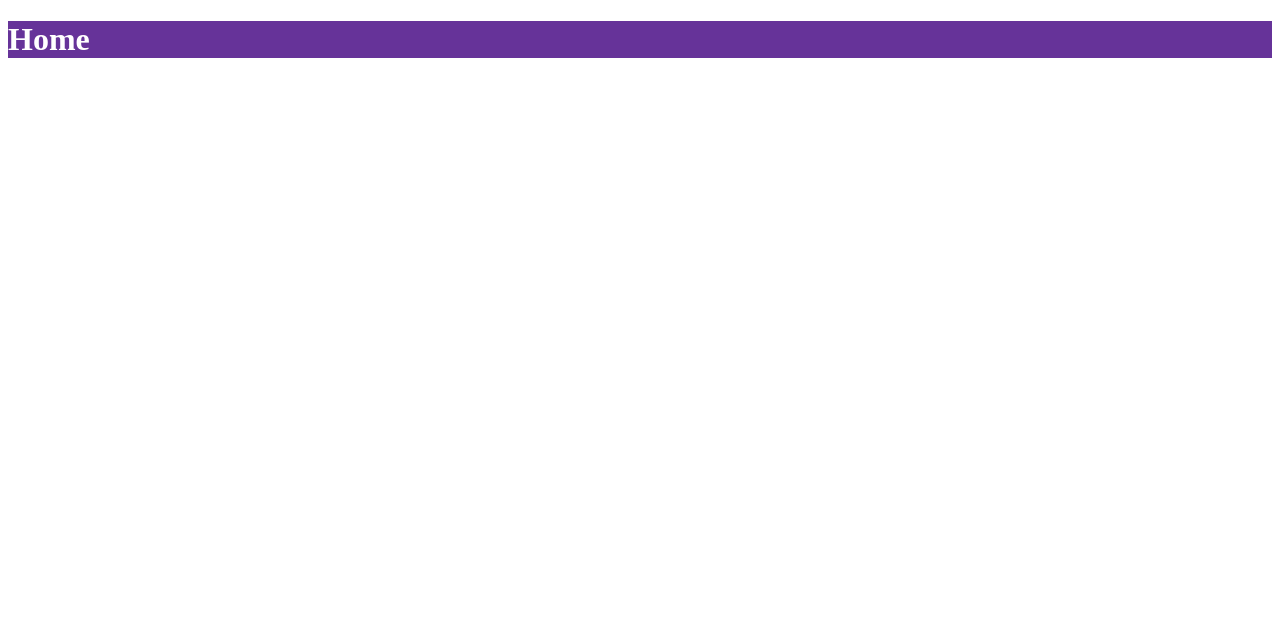
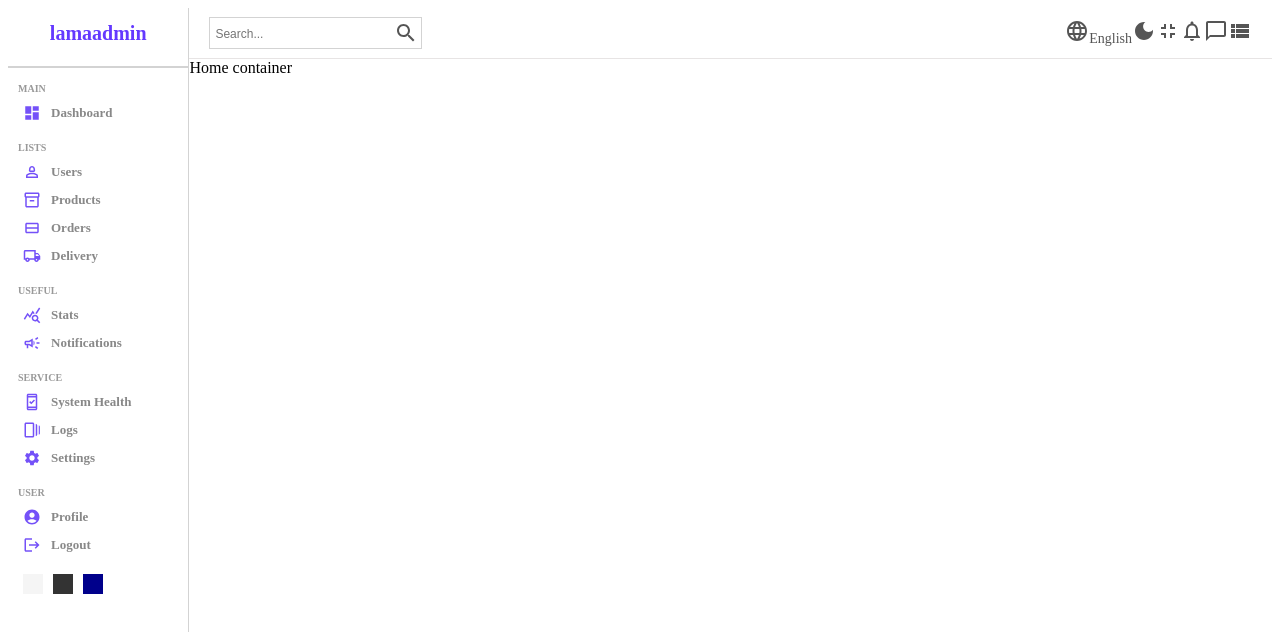
Before and after one commit to deelaka99/pharmacy-admin-panel-dashboard, a React (Vite) app: page / in a window 1280 px wide. Shown: the top 632 px of the page. Built offline with nearby package versions, Linux system fonts and the light colour scheme.

Commit message:
sidebar done

```diff
--- a/package.json
+++ b/package.json
@@ -10,6 +10,10 @@
     "preview": "vite preview"
   },
   "dependencies": {
+    "@emotion/react": "^11.11.1",
+    "@emotion/styled": "^11.11.0",
+    "@mui/icons-material": "^5.14.0",
+    "@mui/material": "^5.14.0",
     "react": "^18.2.0",
     "react-dom": "^18.2.0",
     "react-router-dom": "^6.14.1",
--- /dev/null
+++ b/src/components/navbar/Navbar.jsx
@@ -0,0 +1,44 @@
+import "./navbar.scss";
+import SearchIcon from '@mui/icons-material/Search';
+import LanguageIcon from '@mui/icons-material/Language';
+import DarkModeIcon from '@mui/icons-material/DarkMode';
+import FullscreenExitIcon from '@mui/icons-material/FullscreenExit';
+import NotificationsNoneIcon from '@mui/icons-material/NotificationsNone';
+import ChatBubbleOutlineIcon from '@mui/icons-material/ChatBubbleOutline';
+import ViewListIcon from '@mui/icons-material/ViewList';
+
+const Navbar = () => {
+  return (
+    <div className="navbar">
+      <div className="wrapper">
+        <div className="search">
+          <input type="text" placeholder="Search..." />
+          <SearchIcon/>
+        </div>
+        <div className="items">
+          <div className="item">
+            <LanguageIcon/>
+            English
+          </div>
+          <div className="item">
+            <DarkModeIcon/>
+          </div>
+          <div className="item">
+            <FullscreenExitIcon/>
+          </div>
+          <div className="item">
+            <NotificationsNoneIcon/>
+          </div>
+          <div className="item">
+            <ChatBubbleOutlineIcon/>
+          </div>
+          <div className="item">
+            <ViewListIcon/>
+          </div>
+        </div>
+      </div>
+    </div>
+  )
+}
+
+export default Navbar
--- /dev/null
+++ b/src/components/navbar/navbar.scss
@@ -0,0 +1,37 @@
+.navbar{
+    height: 50px;
+    border-bottom: 0.5px solid rgb(231, 228, 228);
+    display: flex;
+    align-items: center;
+    font-size: 14px;
+    color: #555;
+
+    .wrapper{
+        width: 100%;
+        display: flex;
+        padding: 20px;
+        align-items: center;
+        justify-content: space-between;
+
+        .search{
+            display: flex;
+            align-items: center;
+            border: 0.5px solid lightgray;
+            padding: 3px;
+
+            input{
+                border: none;
+                outline: none;
+                background: transparent;
+
+                &::placeholder{
+                    font-size: 12px;
+                }
+            }
+        }
+
+        .items{
+            display: flex;
+        }
+    }
+}
--- /dev/null
+++ b/src/components/sidebar/Sidebar.jsx
@@ -0,0 +1,89 @@
+import "./sidebar.scss";
+import DashboardIcon from '@mui/icons-material/Dashboard';
+import Person2OutlinedIcon from '@mui/icons-material/Person2Outlined';
+import Inventory2OutlinedIcon from '@mui/icons-material/Inventory2Outlined';
+import ViewStreamOutlinedIcon from '@mui/icons-material/ViewStreamOutlined';
+import LocalShippingOutlinedIcon from '@mui/icons-material/LocalShippingOutlined';
+import QueryStatsOutlinedIcon from '@mui/icons-material/QueryStatsOutlined';
+import CampaignOutlinedIcon from '@mui/icons-material/CampaignOutlined';
+import SystemSecurityUpdateGoodOutlinedIcon from '@mui/icons-material/SystemSecurityUpdateGoodOutlined';
+import WebStoriesOutlinedIcon from '@mui/icons-material/WebStoriesOutlined';
+import SettingsIcon from '@mui/icons-material/Settings';
+import AccountCircleIcon from '@mui/icons-material/AccountCircle';
+import LogoutIcon from '@mui/icons-material/Logout';
+
+const Sidebar = () => {
+  return (
+    <div className="sidebar">
+      <div className="top">
+        <span className="logo">lamaadmin</span>
+      </div>
+      <hr />
+      <div className="center">
+        <ul>
+          <p className="title">MAIN</p>
+          <li>
+            <DashboardIcon className="icon"/>
+            <span>Dashboard</span>
+          </li>
+          <p className="title">LISTS</p>
+          <li>
+            <Person2OutlinedIcon className="icon"/>
+            <span>Users</span>
+          </li>
+          <li>
+            <Inventory2OutlinedIcon className="icon"/>
+            <span>Products</span>
+          </li>
+          <li>
+            <ViewStreamOutlinedIcon className="icon"/>
+            <span>Orders</span>
+          </li>
+          <li>
+            <LocalShippingOutlinedIcon className="icon"/>
+            <span>Delivery</span>
+          </li>
+          <p className="title">USEFUL</p>
+          <li>
+            <QueryStatsOutlinedIcon className="icon"/>
+            <span>Stats</span>
+          </li>
+          <li>
+            <CampaignOutlinedIcon className="icon"/>
+            <span>Notifications</span>
+          </li>
+          <p className="title">SERVICE</p>
+          <li>
+            <SystemSecurityUpdateGoodOutlinedIcon className="icon"/>
+            <span>System Health</span>
+          </li>
+          <li>
+            <WebStoriesOutlinedIcon className="icon"/>
+            <span>Logs</span>
+          </li>
+          <li>
+            <SettingsIcon className="icon"/>
+            <span>Settings</span>
+          </li>
+          <p className="title">USER</p>
+          <li>
+            <AccountCircleIcon className="icon"/>
+            <span>Profile</span>
+          </li>
+          <li>
+            <LogoutIcon className="icon"/>
+            <span>Logout</span>
+          </li>
+        </ul>
+      </div>
+      <div className="bottom">
+        <div className="colorOption"></div>
+        <div className="colorOption"></div>
+        <div className="colorOption"></div>
+
+      </div>
+    </div>
+  );
+};
+
+export default Sidebar;
--- /dev/null
+++ b/src/components/sidebar/sidebar.scss
@@ -0,0 +1,89 @@
+.sidebar{
+    flex: 1;
+    border-right: 0.5px solid lightgray;
+    min-height: 100vh;
+    background-color: white;
+
+    .top{
+        height: 50px;
+        display: flex;
+        align-items: center;
+        justify-content: center;
+
+        .logo{
+            font-size: 20px;
+            font-weight: bold;
+            color: #6439ff;
+        }
+    }
+
+    hr{
+        height: 0;
+        border: 0.5px solid lightgray;
+    }
+
+    .center{
+        padding-left: 10px;
+
+        ul{
+            list-style: none;
+            margin: 0;
+            padding: 0;
+
+            .title{
+                font-size: 10px;
+                font-weight: bold;
+                color: #999;
+                margin-top: 15px;
+                margin-bottom: 5px;
+            }
+
+            li{
+                display: flex;
+                align-items: center;
+                padding: 5px;
+                cursor: pointer;
+
+                &:hover{
+                    background-color: #ece8ff;
+                }
+
+                .icon{
+                    font-size: 18px;
+                    color: #7451f8;
+                }
+
+                span{
+                    font-size: 13px;
+                    font-weight: 600;
+                    color: #888;
+                    margin-left: 10px;
+                }
+            }
+        }
+    }
+
+    .bottom{
+        display: flex;
+        align-items: center;
+        margin: 10px;
+
+        .colorOption{
+            width: 20px;
+            height: 20px;
+            border-radius: 1px solid #7451f8;
+            cursor: pointer;
+            margin: 5px;
+
+            &:nth-child(1){
+                background-color: whitesmoke;
+            }
+            &:nth-child(2){
+                background-color: #333;
+            }
+            &:nth-child(3){
+                background-color: darkblue;
+            }
+        }
+    }
+}
--- a/src/pages/home/Home.jsx
+++ b/src/pages/home/Home.jsx
@@ -1,10 +1,15 @@
 import React from 'react'
 import "./home.scss"
-
+import Sidebar from "../../components/sidebar/Sidebar"
+import Navbar from "../../components/navbar/Navbar"
 const Home = () => {
   return (
     <div className='home'>
-      <h1 className='title'>Home</h1>
+      <Sidebar/>
+      <div className="homeContainer">
+        <Navbar/>
+        Home container
+      </div>
     </div>
   )
 }
--- a/src/pages/home/home.scss
+++ b/src/pages/home/home.scss
@@ -1,6 +1,7 @@
 .home{
-    background-color: rebeccapurple;
-    .title{
-        color: white;
+    display: flex;
+
+    .homeContainer{
+        flex: 6;
     }
 }
--- a/src/pages/single/Single.jsx
+++ b/src/pages/single/Single.jsx
@@ -3,7 +3,7 @@ import React from 'react'
 const Single = () => {
   return (
     <div>
-
+      Single
     </div>
   )
 }
```
Also changed, not shown: 1 other file (tests, documents, lock files or other folders).
